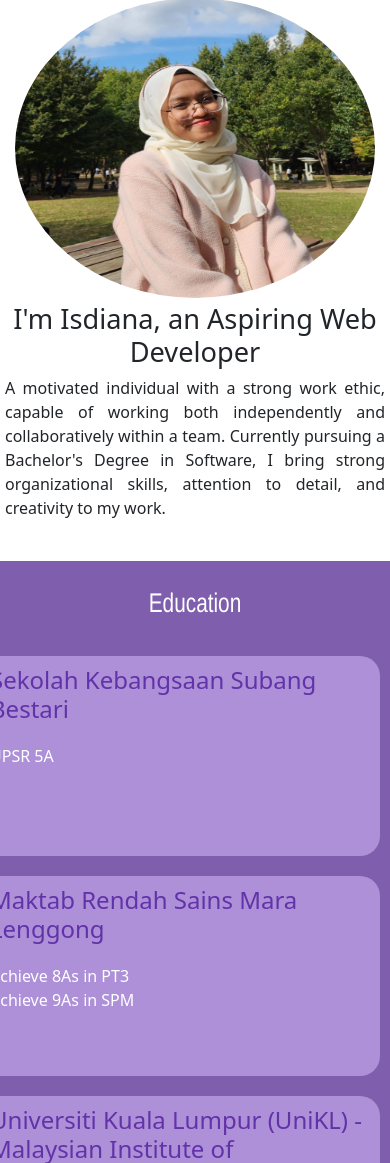
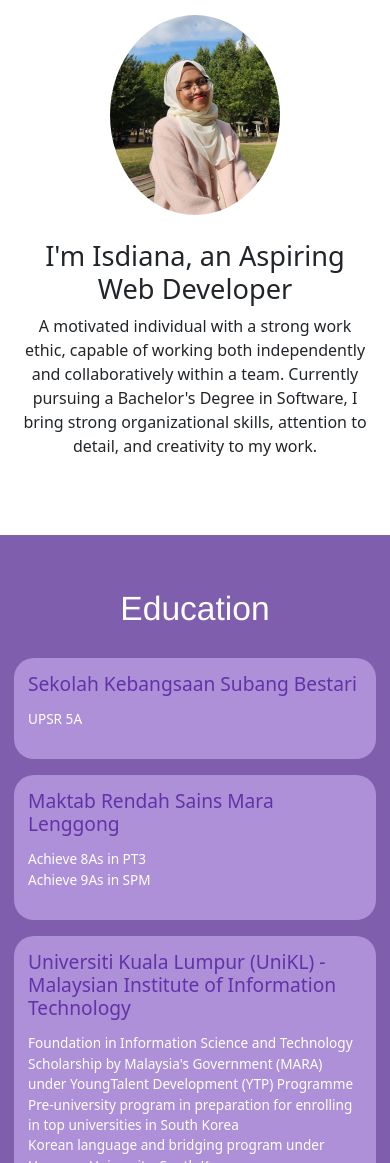
Before and after one commit to dianahaiza/dianahaiza.github.io, a plain HTML site: page index.html in a window 390 px wide. Shown: the part 837-2000 px from the top of the page. Drawn offline with nearby package versions, Linux system fonts and the light colour scheme.

Commit message:
Fix portfolio responsive layout

```diff
--- a/css/phone.css
+++ b/css/phone.css
@@ -1,24 +1,21 @@
 .columns{
-    grid-template-columns: auto;
-    justify-content: center;
+    grid-template-columns: 1fr;
+    width: min(100%, calc(100% - 40px));
 }
 
 .box{
-    height: 200px;
-    width: 500px;
-    background-color:#ad90d7;
-    border-radius: 20px;
-    margin: 10px;
-    padding: 20px;
+    width: 100%;
+    margin: 0;
+    padding: 16px;
 }
 
 .box h2{
     color: #6232a8;
-    font-size: 2rem;
-    margin-bottom: 40px;
+    font-size: 1.5rem;
+    margin-bottom: 20px;
 }
 
 .box p{
     color: white;
-    font-size: 1.1rem;
+    font-size: 1rem;
 }
--- a/css/phone1.css
+++ b/css/phone1.css
@@ -1,15 +1,17 @@
 .navbar ul{
     flex-wrap: wrap;
     justify-content: center;
+    gap: 2px;
 }
 
 .heading{
-    font-size: 1.3rem;
+    font-size: 2.1rem;
 }
 
 .gallery img{
-    width: 270px;
-    height: 360px;
+    width: 100%;
+    max-width: 320px;
+    height: auto;
 }
 
 .about{
@@ -22,7 +24,7 @@
 
 .about img{
     width: 200px;
-    height: 150px;
+    height: 200px;
     padding: 0px 15px;
     border-radius: 50%;
 }
@@ -33,12 +35,8 @@
 }
 
 .box{
-    height: 150px;
-    width: 250px;
-    background-color:#ad90d7;
-    border-radius: 20px;
-    margin: 10px;
-    padding: 10px;
+    width: 100%;
+    padding: 14px;
 }
 
 .box h2{
@@ -49,5 +47,5 @@
 
 .box p{
     color: white;
-    font-size: .8rem;
+    font-size: .9rem;
 }
--- a/css/style.css
+++ b/css/style.css
@@ -1,19 +1,25 @@
 *{
   margin:0;
   padding:0;
+  box-sizing: border-box;
 }
 
 html{
   scroll-behavior:smooth;
 }
 
+body{
+    line-height: 1.5;
+}
+
 .navbar{
     display: flex;
     justify-content: center;
-    height: 50px;
+    min-height: 64px;
     align-items: center;
     position: sticky;
     top: 0;
+    z-index: 10;
 }
 
 .navbar::before{
@@ -28,6 +34,10 @@ html{
 .navbar ul{
     display: flex;
     list-style: none;
+    flex-wrap: wrap;
+    justify-content: center;
+    gap: 4px;
+    padding: 8px 16px;
 }
 
 .navbar ul li{
@@ -35,6 +45,8 @@ html{
 }
 
 .navbar ul li a{
+    display: inline-flex;
+    align-items: center;
     padding: 5px 20px;
     text-decoration: none;
     color: white;
@@ -47,46 +59,54 @@ html{
 #home {
     display: flex;
     flex-direction: column;
-    height: 650px;
+    min-height: 650px;
     justify-content: center;
     align-items: center;
+    padding: 96px 24px 72px;
     background:
         linear-gradient(rgba(98, 50, 168, 0.55), rgba(98, 50, 168, 0.55)),
         url("../assets/setup-bg.jpg") no-repeat center center/cover;
     color: white;
 }
 
+section{
+    scroll-margin-top: 84px;
+}
+
 .heading{
     color: white;
-    font-size: 3rem;
+    font-size: clamp(3rem, 6vw, 5rem);
     font-family:'Franklin Gothic Medium', 'Arial Narrow', Arial, sans-serif;
     text-align: center;
-    transform: scale(1,1.3);
+    line-height: 1.05;
 }
 
 #about{
     display: flex;
     flex-direction: column;
     text-align: justify;
-    height: 100%;
+    padding: 72px 0;
 }
 
 #about h1{
     color: black;
-    margin: 55px;
+    margin: 0 0 40px;
 }
 
 .about{
     display: flex;
     align-items: center;
-    margin-bottom: 20px;
+    gap: 24px;
+    width: min(1100px, calc(100% - 48px));
+    margin: 0 auto;
 }
 
 .about img{
     width: 500px;
     height: 400px;
-    padding: 0px 30px;
+    padding: 0 30px;
     border-radius: 50%;
+    object-fit: cover;
 }
 
 .name{
@@ -105,58 +125,75 @@ html{
     display: flex;
     flex-direction: column;
     background-color: #7f5ead;
+    padding: 72px 0;
 }
 
 #education h1{
-    margin: 30px;
+    margin: 0 0 32px;
 }
 
 .columns{
     display: grid;
-    grid-template-columns: auto auto;
-    padding-left: 50px;
-    padding-right: 50px;
+    grid-template-columns: repeat(2, minmax(0, 1fr));
+    width: min(1200px, calc(100% - 48px));
+    margin: 0 auto;
+    gap: 20px;
 }
 
 
 .box{
     background-color:#ad90d7;
     border-radius: 20px;
-    margin: 10px;
     padding: 20px;
+    min-width: 0;
 }
 
 .box h2{
     color: #6232a8;
     font-size: 2rem;
     margin-bottom: 40px;
+    line-height: 1.2;
+    overflow-wrap: anywhere;
+    word-break: break-word;
+    hyphens: auto;
 }
 
 .box p{
     color: white;
     font-size: 1.1rem;
+    line-height: 1.6;
+    overflow-wrap: anywhere;
+    word-break: break-word;
+    hyphens: auto;
 }
 
 #projects{
     display: flex;
     flex-direction: column;
     background-color: black;
+    padding: 72px 0 80px;
 }
 
 #projects h1{
-    margin: 60px;
+    margin: 0 0 40px;
 }
 
 .gallery {
     display: flex;
-    justify-content: space-around;
+    justify-content: center;
+    align-items: flex-start;
     flex-wrap: wrap;
+    gap: 32px;
+    width: min(1200px, calc(100% - 48px));
+    margin: 0 auto;
 }
 
 .gallery img{
-    width: 45%;
+    width: min(100%, 520px);
+    height: auto;
     padding: 10px;
-    margin: 10px;
+    display: block;
+    object-fit: contain;
 }
 
 .gallery img:hover{
@@ -168,15 +205,18 @@ html{
     display: flex;
     flex-direction: column;
     background-color: #7f5ead;
+    padding: 72px 24px;
 }
 
 #contact h1{
-    margin: 50px;
+    margin: 0 0 24px;
 }
 
 #contact h4{
     color: white;
     text-align: center;
+    max-width: 900px;
+    margin: 0 auto;
 }
 
 #contact i{
@@ -184,8 +224,133 @@ html{
 }
 
 .contact-content{
-    text-align: center;
-    margin: 50px;
+    display: flex;
+    justify-content: center;
+    gap: 28px;
+    margin: 40px 0 0;
+    font-size: 2rem;
+}
+
+@media screen and (max-width: 1170px){
+    .about{
+        width: min(100%, calc(100% - 40px));
+    }
+
+    .about img{
+        width: 400px;
+        height: 300px;
+        padding: 0 20px;
+    }
+
+    .name{
+        padding: 5px;
+    }
+
+    .name h2{
+        font-size: 1.7rem;
+    }
+
+    .name p{
+        font-size: 1rem;
+    }
+
+    .columns{
+        width: min(100%, calc(100% - 40px));
+        gap: 16px;
+    }
+
+    .box{
+        padding: 16px;
+    }
+
+    .box h2{
+        font-size: 1.5rem;
+        margin-bottom: 20px;
+    }
+
+    .box p{
+        font-size: 1rem;
+    }
+}
+
+@media screen and (max-width: 1024px){
+    .columns{
+        grid-template-columns: 1fr;
+    }
+
+    .box{
+        width: 100%;
+        margin: 0;
+    }
+}
+
+@media screen and (max-width: 695px){
+    .navbar ul{
+        gap: 2px;
+    }
+
+    .heading{
+        font-size: 2.1rem;
+    }
+
+    #home{
+        min-height: 560px;
+        padding: 88px 20px 56px;
+    }
+
+    #about,
+    #education,
+    #projects,
+    #contact{
+        padding-top: 56px;
+        padding-bottom: 56px;
+    }
+
+    .about{
+        flex-direction: column;
+        text-align: center;
+        width: min(100%, calc(100% - 28px));
+        gap: 20px;
+    }
+
+    .about h2{
+        text-align: center;
+    }
+
+    .about img{
+        width: 200px;
+        height: 200px;
+        padding: 0 15px;
+    }
+
+    .columns,
+    .gallery{
+        width: min(100%, calc(100% - 28px));
+    }
+
+    .gallery{
+        gap: 20px;
+    }
+
+    .gallery img{
+        width: 100%;
+        max-width: 320px;
+        height: auto;
+    }
+
+    .box{
+        padding: 14px;
+    }
+
+    .box h2{
+        font-size: 1.2rem;
+        margin-bottom: 14px;
+    }
+
+    .box p{
+        font-size: 0.85rem;
+        line-height: 1.5;
+    }
 }
 
 footer{
--- a/css/tablet.css
+++ b/css/tablet.css
@@ -1,15 +1,12 @@
 .columns{
-    justify-content: center;
-    padding-left: 20px;
+    width: min(100%, calc(100% - 40px));
+    gap: 16px;
 }
 
 .box{
-    height: 200px;
-    width: 400px;
-    background-color:#ad90d7;
-    border-radius: 20px;
-    margin: 10px;
-    padding: 10px;
+    width: 100%;
+    margin: 0;
+    padding: 16px;
 }
 
 .box h2{
@@ -26,7 +23,7 @@
 .about img{
     width: 400px;
     height: 300px;
-    padding: 0px 20px;
+    padding: 0 20px;
     border-radius: 50%;
 }
 
--- a/index.html
+++ b/index.html
@@ -1,6 +1,8 @@
 <!DOCTYPE html>
 <html>
     <head>
+        <meta charset="UTF-8">
+        <meta name="viewport" content="width=device-width, initial-scale=1.0">
         <!-- Icon -->
         <link rel="icon" href="assets/IH.png">
         <!-- Font Awesome Icons -->
@@ -9,9 +11,6 @@
         <link href="https://cdn.jsdelivr.net/npm/bootstrap@5.3.8/dist/css/bootstrap.min.css" rel="stylesheet" integrity="sha384-sRIl4kxILFvY47J16cr9ZwB07vP4J8+LH7qKQnuqkuIAvNWLzeN8tE5YBujZqJLB" crossorigin="anonymous">
         <!-- css files -->
         <link rel="stylesheet" href="/css/style.css">
-        <link rel="stylesheet" media = "screen and (max-width: 900px)" href="/css/phone.css">
-        <link rel="stylesheet" media = "screen and (max-width: 695px)" href="/css/phone1.css">
-        <link rel="stylesheet" media = "screen and (max-width: 1170px)" href="/css/tablet.css">
 
         <title>My Portfolio</title>
 
```
